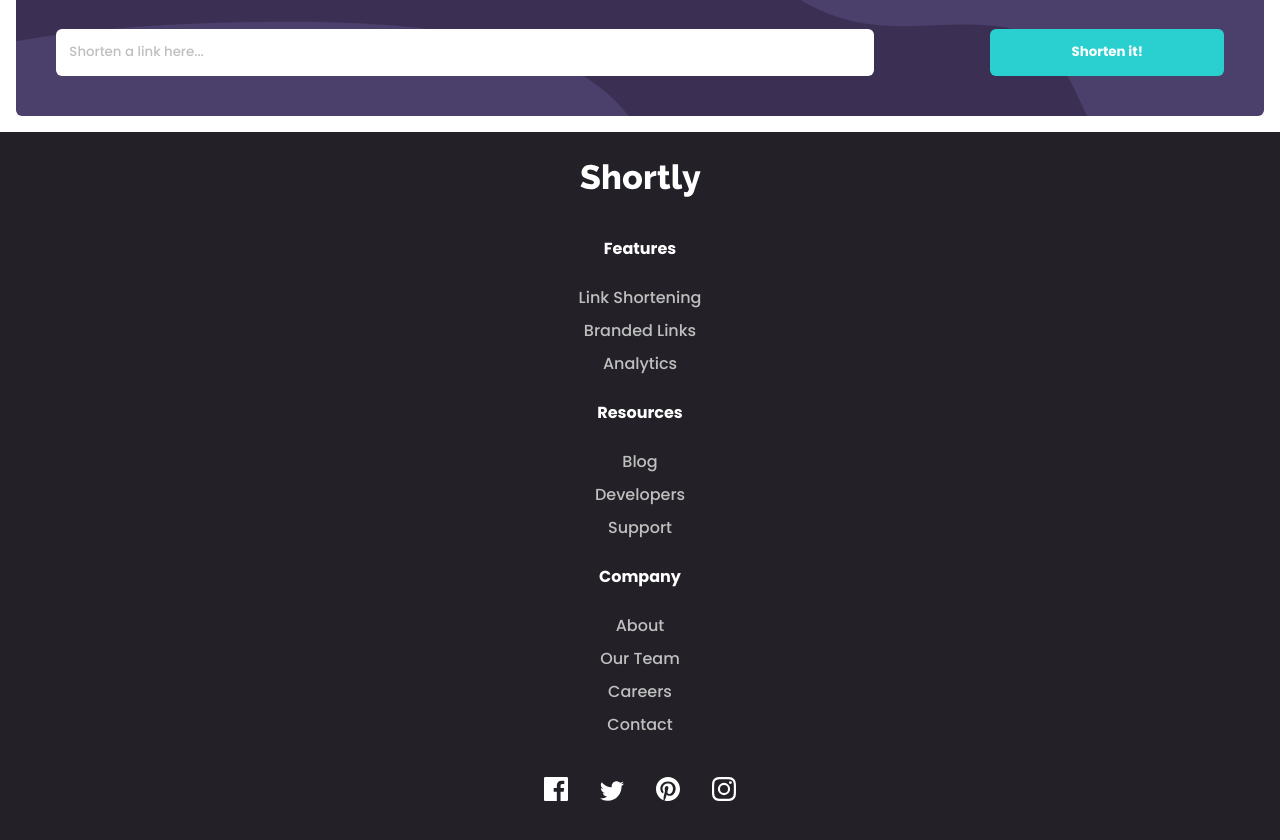
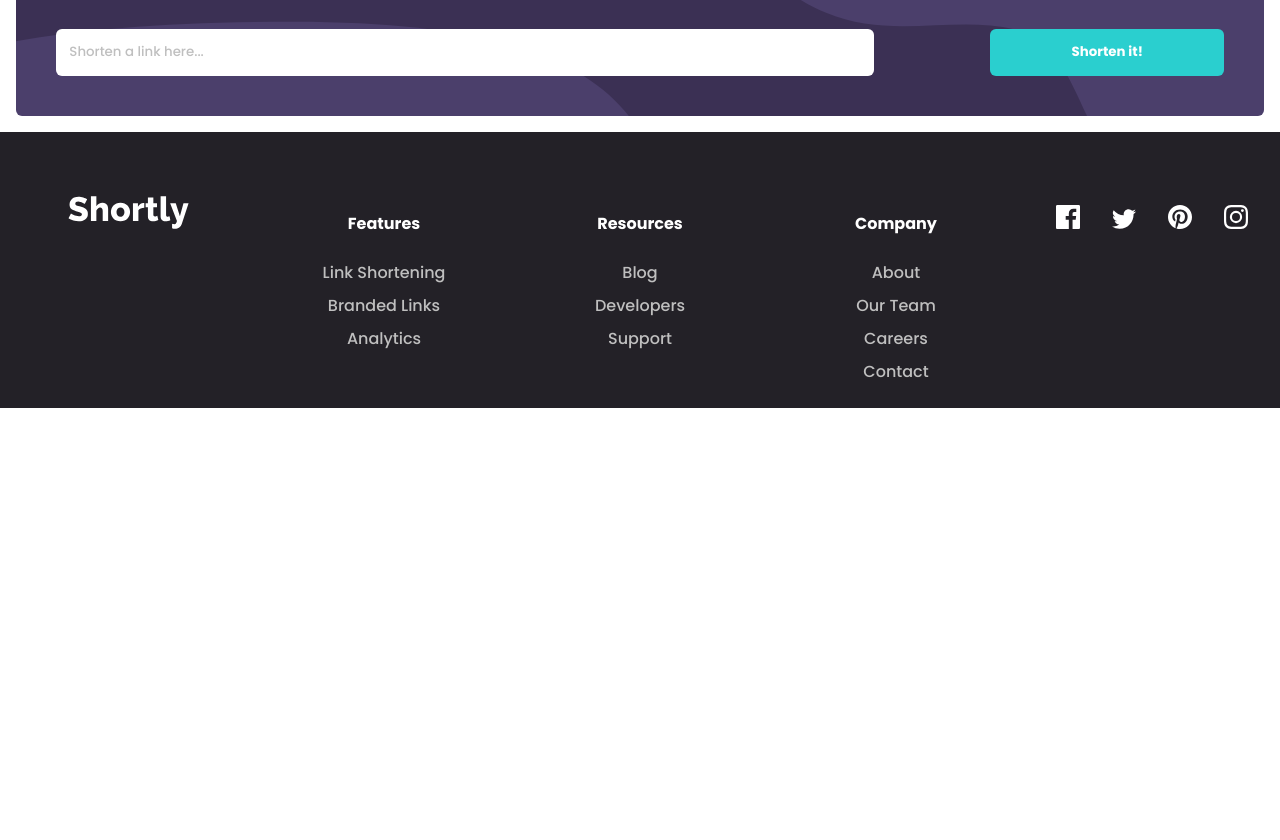
Before and after one commit to winstein27/url-shortener, a React (Vite) app: page / in a window 1280 px wide. Shown: the part 582-1422 px from the top of the page. After the commit the page ends 990 px from the top, so only its background shows below. Built offline with nearby package versions, Linux system fonts and the light colour scheme.

Commit message:
:sparkles: feat: responsive footer
Making footer responsive to all display sizes

```diff
--- a/src/components/Footer.module.scss
+++ b/src/components/Footer.module.scss
@@ -32,6 +32,20 @@
       }
     }
   }
+
+  @media (min-width: $mobile-size) {
+    display: grid;
+    grid-template-columns: 1fr 3fr 1fr;
+    padding-top: 2rem;
+    justify-items: center;
+    align-items: baseline;
+
+    .list {
+      justify-self: normal;
+      display: grid;
+      grid-template-columns: repeat(3, 1fr);
+    }
+  }
 }
 
 .social {
--- a/src/components/Footer.tsx
+++ b/src/components/Footer.tsx
@@ -11,7 +11,7 @@ const Footer = () => {
   return (
     <footer className={styles.footer}>
       <Logo />
-      <ul>
+      <ul className={styles.list}>
         <li>
           Features
           <ul className={styles.links}>
```
